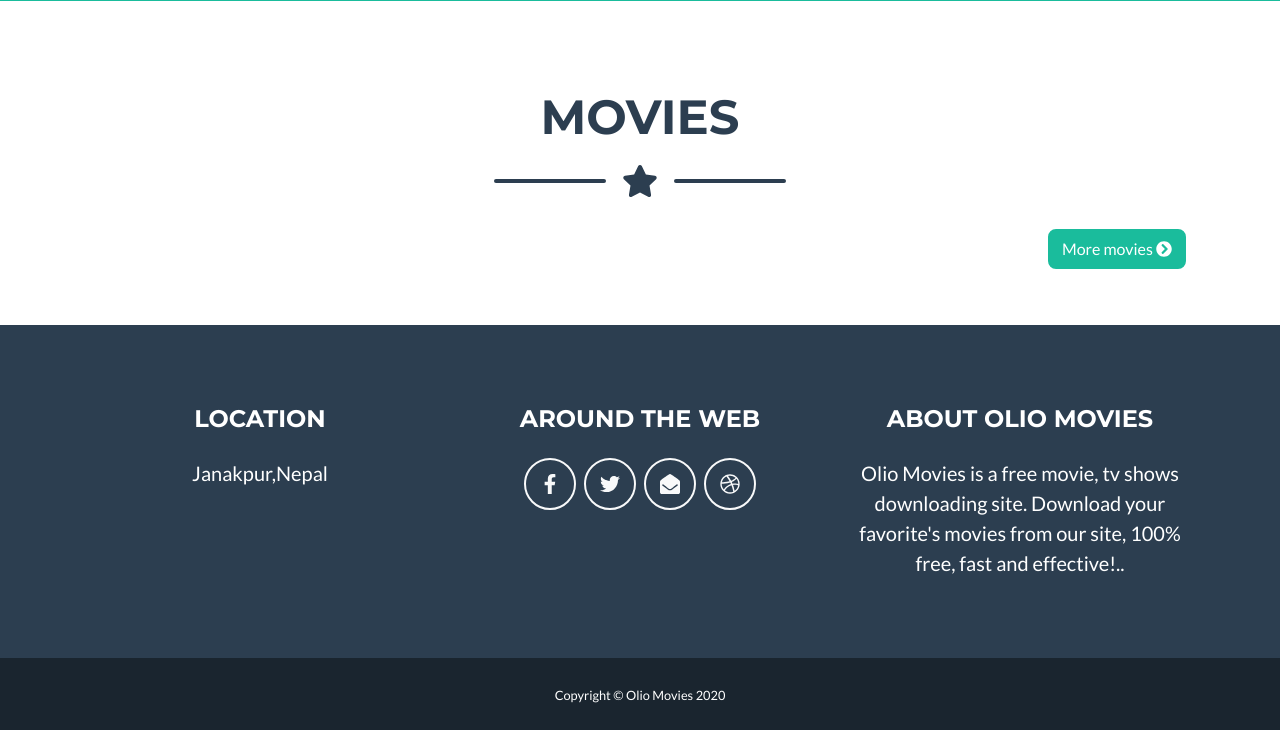
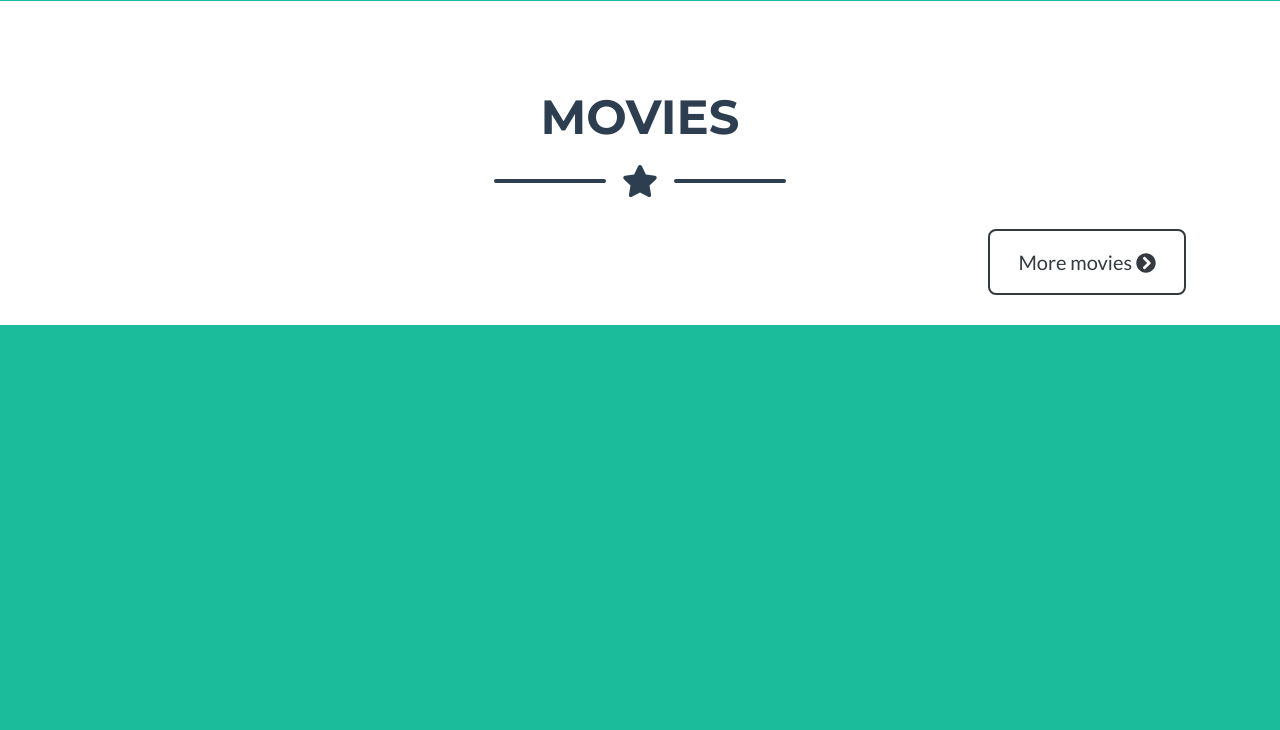
Before and after one commit to irahulsah/oliomovies_Python_flask, a Flask app: page / in a window 1280 px wide. Shown: the part 791-1521 px from the top of the page. After the commit the page ends 1116 px from the top, so only its background shows below. Run offline with Flask 2, Linux system fonts and the light colour scheme; data that the repository does not hold is empty; some libraries are stand-ins or nearby versions.

Commit message:
added new button

```diff
--- a/templates/index.html
+++ b/templates/index.html
@@ -87,9 +87,12 @@
             </div>
             {% endfor  %}
         </div>
-        <a href="/movies"><button class="btn btn-primary float-right">More movies <i
+        <a href="/movies"><button class="btn btn-xl btn-outline-dark float-right">More movies <i
                     class="fas fa-chevron-circle-right"></i></button></a>
-
+                    <!-- <div class="text-center mt-4">
+                        <a class="btn btn-xl btn-outline-light" href="/movies"> More Movies<i
+                            class="fas fa-chevron-circle-right"></i></a>
+                    </div> -->
 
 
     </div>
--- a/templates/layout.html
+++ b/templates/layout.html
@@ -38,6 +38,19 @@
                             href="/">Home</a></li>
                     <li class="nav-item mx-0 mx-lg-1"><a class="nav-link py-3 px-0 px-lg-3 rounded js-scroll-trigger"
                             href="/about">About</a></li>
+
+                            <!-- <li class="nav-item dropdown">
+                                <a class="nav-link dropdown-toggle" href="#" id="navbarDropdown" role="button" data-toggle="dropdown" aria-haspopup="true" aria-expanded="false">
+                                  Dropdown
+                                </a>
+                                <div class="dropdown-menu" aria-labelledby="navbarDropdown">
+                                  <a class="dropdown-item" href="#">Action</a>
+                                  <a class="dropdown-item" href="#">Another action</a>
+                                  <div class="dropdown-divider"></div>
+                                  <a class="dropdown-item" href="#">Something else here</a>
+                                </div>
+                              </li>        -->
+
                     <li class="nav-item mx-0 mx-lg-1"><a class="nav-link py-3 px-0 px-lg-3 rounded js-scroll-trigger"
                             href="/contacts">Request Movie</a></li>
                     <li class="nav-item mx-0 mx-lg-1"><a class="nav-link py-3 px-0 px-lg-3 rounded js-scroll-trigger"
@@ -53,75 +66,3 @@
 
 
     {% block body %} {% endblock %}
-
-
-
-
-
-
-
-
-
-
-
-
-    <!-- Footer-->
-    <footer class="footer text-center">
-        <div class="container">
-            <div class="row">
-                <!-- Footer Location-->
-                <div class="col-lg-4 mb-5 mb-lg-0">
-                    <h4 class="text-uppercase mb-4">Location</h4>
-                    <p class="lead mb-0">Janakpur,Nepal</p>
-                </div>
-                <!-- Footer Social Icons-->
-                <div class="col-lg-4 mb-5 mb-lg-0">
-                    <h4 class="text-uppercase mb-4">Around the Web</h4>
-                    <a class="btn btn-outline-light btn-social mx-1" href="https://facebook.com" target='_blank'><i
-                            class="fab fa-fw fa-facebook-f"></i></a><a class="btn btn-outline-light btn-social mx-1"
-                        href="{{info.twitter_url}}" target='_blank'><i class="fab fa-fw fa-twitter"></i></a><a
-                        class="btn btn-outline-light btn-social mx-1" href="{{info.gmail_url}}" target='_blank'><i
-                            class="fas fa-envelope-open"></i></a><a class="btn btn-outline-light btn-social mx-1"
-                        href="{{info.twitch_url}}" target="_blank"><i class="fab fa-fw fa-dribbble"></i></a>
-                </div>
-                <!-- Footer About Text-->
-                <div class="col-lg-4">
-                    <h4 class="text-uppercase mb-4">About Olio movies</h4>
-                    <p class="lead mb-0">Olio Movies is a free movie, tv shows downloading site. Download your favorite's movies from our site, 100%
-                        free, fast and effective!..
-                </div>
-            </div>
-        </div>
-    </footer>
-    <!-- Copyright Section-->
-    <section class="copyright py-4 text-center text-white">
-        <div class="container"><small>Copyright © Olio Movies 2020</small></div>
-    </section>
-    <!-- Scroll to Top Button (Only visible on small and extra-small screen sizes)-->
-    <div class="scroll-to-top d-lg-none position-fixed">
-        <a class="js-scroll-trigger d-block text-center text-white rounded" href="#page-top"><i
-                class="fa fa-chevron-up"></i></a>
-    </div>
-
-
-
-
-
-
-
-
-
-
-    <!-- Bootstrap core JS-->
-    <script src="https://cdnjs.cloudflare.com/ajax/libs/jquery/3.4.1/jquery.min.js"></script>
-    <script src="https://stackpath.bootstrapcdn.com/bootstrap/4.4.1/js/bootstrap.bundle.min.js"></script>
-    <!-- Third party plugin JS-->
-    <script src="https://cdnjs.cloudflare.com/ajax/libs/jquery-easing/1.4.1/jquery.easing.min.js"></script>
-    <!-- Contact form JS-->
-    <!-- <script src="{{url_for('static',filename='assets/mail/jqBootstrapValidation.js')}}"></script> -->
-    <script src="{{url_for('static',filename='assets/mail/contact_me.js')}}"></script>
-    <!-- Core theme JS-->
-    <script src="{{url_for('static',filename='js/scripts.js')}}"></script>
-</body>
-
-</html>
--- a/templates/movies.html
+++ b/templates/movies.html
@@ -152,6 +152,9 @@
           {% endfor  %}
       </div>
 
+      <a href="/"><button class="btn btn-xl btn-outline-dark float-left"><i
+        class="fas fa-chevron-circle-left"></i> Go to home</button></a>
+
 
 
 
```
